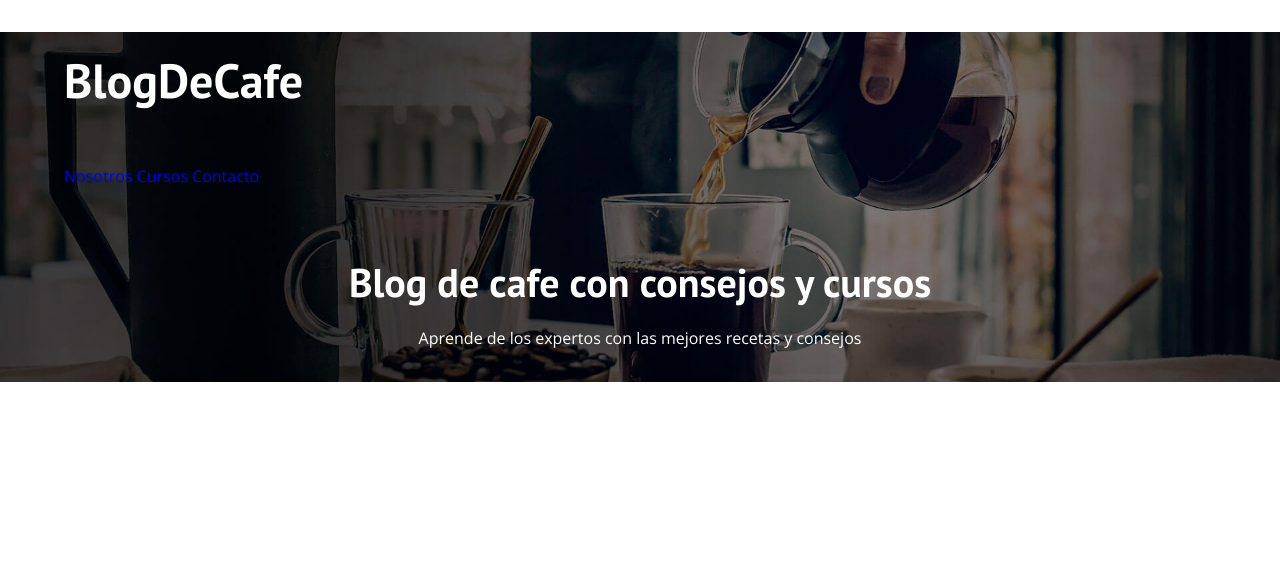
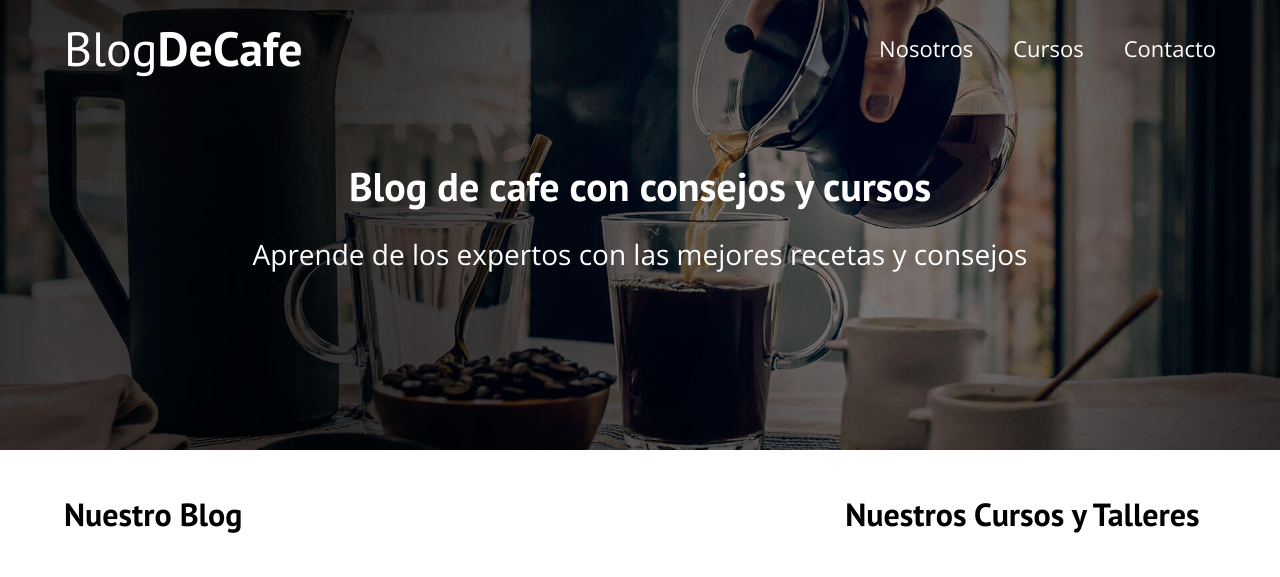
Before and after one commit to JovanniVilla/Studio-Fenixazzul-Cursos, a PHP site: page / in a window 1280 px wide. Shown: the top 577 px of the page. Run offline with PHP 8.4, Linux system fonts and the light colour scheme.

Commit message:
advancer

```diff
--- a/blogdecafe_inicio/blogdecafe_inicio/css/styles.css
+++ b/blogdecafe_inicio/blogdecafe_inicio/css/styles.css
@@ -54,7 +54,7 @@ img{max-width: 100%;}
 .header{
     background-image: url(../img/banner.jpg);
     background-size: cover;
-    height: 35rem;
+    height: 45rem;
     background-repeat: no-repeat;
     background-position: center center;
 
@@ -64,11 +64,55 @@ img{max-width: 100%;}
     color: var(--blanco);
     text-align: center;
     margin-top: 5rem;
+    font-size: 2.8rem;
 }
+
+
+@media (min-width:768px) {
+    .barra{
+        display: flex;
+        justify-content: space-between;
+        align-items: center;
+
+    }
+}
+
 
 .logo{
     color: var(--blanco);
+
 }
-.logo__nombre{}
-.logo__bold{font-weight: 700;}
-.navegacion{}
+.logo__nombre{
+    font-weight: 400;
+}
+.logo__bold{
+    font-weight: 700;
+}
+@media (min-width:768px){
+    .navegacion{
+        display: flex;
+        gap: 4rem;
+    }
+}
+.navegacion__enlace{
+    display: block;
+    text-align: center;
+    font-size: 1.8rem;
+    color: var(--blanco);
+}
+@media (min-width:768px){
+    .navegacion__enlace{
+        display: inline;
+        text-align: center;
+        font-size: 2.2rem;
+
+    }
+}
+ @media (min-width:768px) {
+     .contenido-principal{
+         display: grid;
+         grid-template-columns: 4fr 2fr;
+         column-gap: 4rem;
+     }
+
+ }
--- a/blogdecafe_inicio/blogdecafe_inicio/index.html
+++ b/blogdecafe_inicio/blogdecafe_inicio/index.html
@@ -15,8 +15,9 @@
 
     <header class="header">
         <div class="contenedor">
+            <div class="barra">
                 <a class="logo" href="/index.html">
-            <h1 class="logo__nombre">Blog<span class="logo__bold">DeCafe</span></h1>
+                <h1 class="logo__nombre no-margin centrar-texto">Blog<span class="logo__bold">DeCafe</span></h1>
                 </a>
 
                 <nav class="navegacion">
@@ -25,12 +26,24 @@
                     <a href="contacto.html" class="navegacion__enlace">Contacto</a>
                 </nav>
             </div>
+        </div>
         <div class="header__texto">
             <h2 class="no-margin">Blog de cafe con consejos y cursos</h2>
             <p class="no-margin">Aprende de los expertos con las mejores recetas y consejos</p>
         </div>
 
     </header>
+    <div class="contenedor contenido-principal">
+        <main class="blog">
+            <h3>Nuestro Blog</h3>
+
+        </main>
+        <aside class="sidebar">
+            <h3>Nuestros Cursos y Talleres</h3>
+
+        </aside>
+
+    </div>
 
 </body>
 
```
Lines whose indentation alone changed are shown as unchanged.
